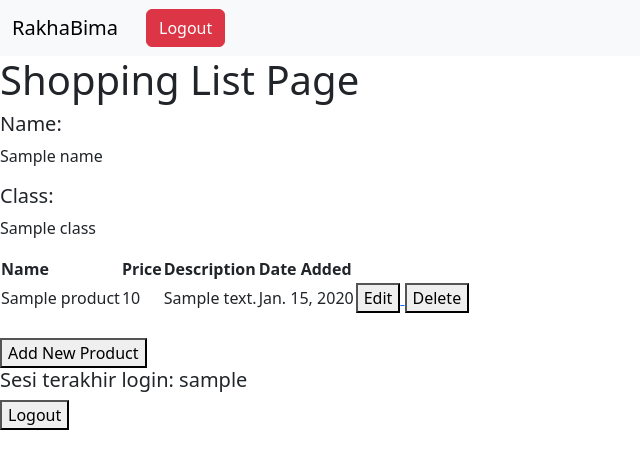
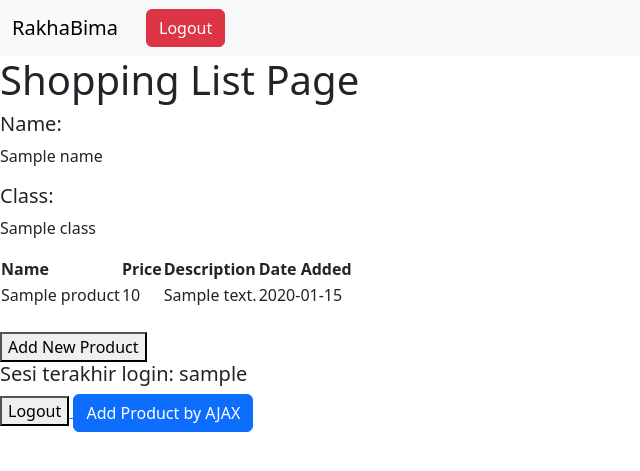
Before and after one commit to rakhabima/shopping-list, a Django app: template main/templates/main.html in a window 1280 px wide. Shown: the top 471 px of the page, without its empty margins (0-640 px from the left). Run offline with Django 4.2, Linux system fonts and the light colour scheme; tables that the repository leaves empty hold one stand-in row (values such as "Sample post"); the template is opened without the code that fills it: values that come from a table or form of the project are taken from there, most other values are stand-ins (such as "Sample title", 1, 10 or a date in 2020).

Commit message:
finish tutorial 5

```diff
--- a/main/templates/main.html
+++ b/main/templates/main.html
@@ -26,7 +26,8 @@
 <h5>Class:</h5>
 <p>{{class}}</p>
 
-<table>
+<table id="product_table"></table>
+<!-- <table>
   <tr>
     <th>Name</th>
     <th>Price</th>
@@ -50,7 +51,7 @@
     </td>
   </tr>
   {% endfor %}
-</table>
+</table> -->
 
 <br />
 
@@ -64,4 +65,79 @@
   <button>Logout</button>
 </a>
 
+<div class="modal fade" id="exampleModal" tabindex="-1" aria-labelledby="exampleModalLabel" aria-hidden="true">
+  <div class="modal-dialog">
+      <div class="modal-content">
+          <div class="modal-header">
+              <h1 class="modal-title fs-5" id="exampleModalLabel">Add New Product</h1>
+              <button type="button" class="btn-close" data-bs-dismiss="modal" aria-label="Close"></button>
+          </div>
+          <div class="modal-body">
+              <form id="form" onsubmit="return false;">
+                  {% csrf_token %}
+                  <div class="mb-3">
+                      <label for="name" class="col-form-label">Name:</label>
+                      <input type="text" class="form-control" id="name" name="name"></input>
+                  </div>
+                  <div class="mb-3">
+                      <label for="price" class="col-form-label">Price:</label>
+                      <input type="number" class="form-control" id="price" name="price"></input>
+                  </div>
+                  <div class="mb-3">
+                      <label for="description" class="col-form-label">Description:</label>
+                      <textarea class="form-control" id="description" name="description"></textarea>
+                  </div>
+              </form>
+          </div>
+          <div class="modal-footer">
+              <button type="button" class="btn btn-secondary" data-bs-dismiss="modal">Close</button>
+              <button type="button" class="btn btn-primary" id="button_add" data-bs-dismiss="modal">Add Product</button>
+          </div>
+      </div>
+  </div>
+</div>
+
+<button type="button" class="btn btn-primary" data-bs-toggle="modal" data-bs-target="#exampleModal">Add Product by AJAX</button>
+
+<script>
+  async function getProducts() {
+      return fetch("{% url 'main:get_product_json' %}").then((res) => res.json())
+  }
+
+  async function refreshProducts() {
+        document.getElementById("product_table").innerHTML = ""
+        const products = await getProducts()
+        let htmlString = `<tr>
+            <th>Name</th>
+            <th>Price</th>
+            <th>Description</th>
+            <th>Date Added</th>
+        </tr>`
+        products.forEach((item) => {
+            htmlString += `\n<tr>
+            <td>${item.fields.name}</td>
+            <td>${item.fields.price}</td>
+            <td>${item.fields.description}</td>
+            <td>${item.fields.date_added}</td>
+        </tr>`
+        })
+
+        document.getElementById("product_table").innerHTML = htmlString
+    }
+
+    refreshProducts()
+
+    function addProduct() {
+        fetch("{% url 'main:add_product_ajax' %}", {
+            method: "POST",
+            body: new FormData(document.querySelector('#form'))
+        }).then(refreshProducts)
+
+        document.getElementById("form").reset()
+        return false
+    }
+
+    document.getElementById("button_add").onclick = addProduct
+</script>
+
 {% endblock content %}
--- a/main/urls.py
+++ b/main/urls.py
@@ -1,5 +1,5 @@
 from django.urls import path
-from main.views import show_main, create_product, show_xml, show_json, show_xml_by_id, show_json_by_id, register, login_user, logout_user, edit_product, delete_product
+from main.views import show_main, create_product, show_xml, show_json, show_xml_by_id, show_json_by_id, register, login_user, logout_user, edit_product, delete_product, get_product_json, add_product_ajax
 
 app_name = 'main'
 
@@ -15,4 +15,6 @@ urlpatterns = [
     path('logout', logout_user, name='logout'),
     path('edit-product/<int:id>', edit_product, name='edit_product'),
     path('delete/<int:id>', delete_product, name='delete_product'),
+    path('get-product/', get_product_json, name='get_product_json'),
+    path('create-product-ajax', add_product_ajax, name='add_product_ajax')
 ]
--- a/main/views.py
+++ b/main/views.py
@@ -1,6 +1,6 @@
 import datetime
 from django.shortcuts import render, redirect
-from django.http import HttpResponseRedirect
+from django.http import HttpResponseNotFound, HttpResponseRedirect
 from main.forms import ProductForm
 from django.urls import reverse
 from main.models import Product
@@ -10,6 +10,7 @@ from django.contrib.auth.forms import UserCreationForm
 from django.contrib import messages
 from django.contrib.auth import authenticate, login, logout
 from django.contrib.auth.decorators import login_required
+from django.views.decorators.csrf import csrf_exempt
 
 # Create your views here
 @login_required(login_url='/login')
@@ -109,3 +110,22 @@ def delete_product(request, id):
     product.delete()
     # Kembali ke halaman awal
     return HttpResponseRedirect(reverse('main:show_main'))
+
+def get_product_json(request):
+    product_item = Product.objects.all()
+    return HttpResponse(serializers.serialize('json', product_item))
+
+@csrf_exempt
+def add_product_ajax(request):
+    if request.method == 'POST':
+        name = request.POST.get("name")
+        price = request.POST.get("price")
+        description = request.POST.get("description")
+        user = request.user
+
+        new_product = Product(name=name, price=price, description=description, user=user)
+        new_product.save()
+
+        return HttpResponse(b"CREATED", status=201)
+
+    return HttpResponseNotFound()
```
